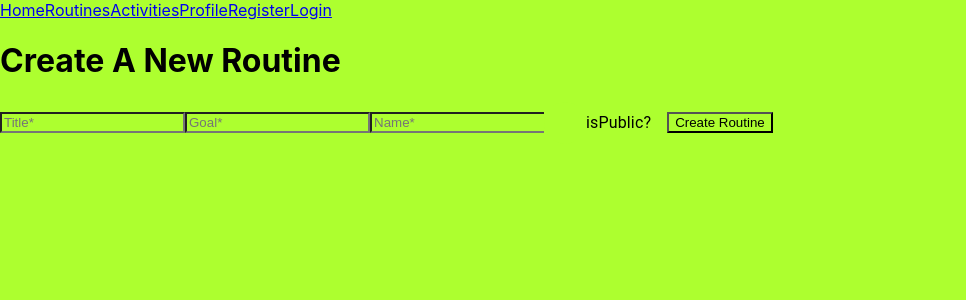
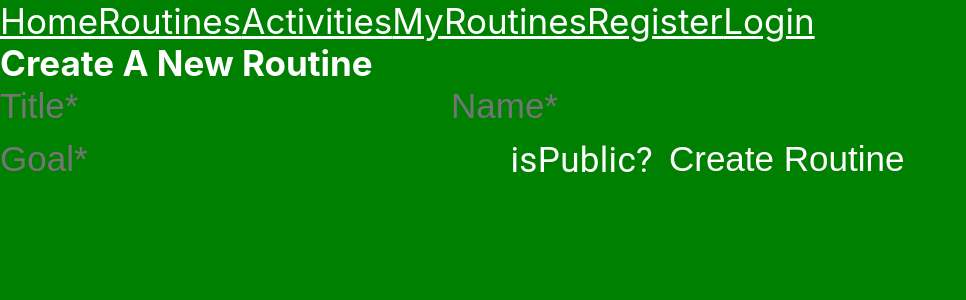
Before and after one commit to EthanLeRoi/UNIV_FitnessTrackr_Frontend, a React (Create React App) app: page /routines/create-routine in a window 1280 px wide. Shown: the top 300 px of the page, without its empty margins (0-966 px from the left). Built offline with nearby package versions, Linux system fonts and the light colour scheme; no server answers.

Commit message:
editing editRoutine

```diff
--- a/public/style.css
+++ b/public/style.css
@@ -1,7 +1,24 @@
-* {
-    background:greenyellow;
 
-}
+  * {
+    background-color: green;
+    color: white;
+    font-size: 35px;
+    word-spacing:  10%;
+    border: 0;
+    margin: 0;
+    padding: 0;
+    box-sizing: border-box;
+
+    background-repeat: no repeat;
+
+
+
+
+
+
+
+    }
+
 
 *button {
     background-color:darkslateblue;
@@ -12,3 +29,20 @@
     background-color:darkslateblue;
     color: white;
   }
+
+  .flex-container {
+    display: flex;
+    flex-direction: row;
+  }
+
+  .container {
+    display: flex;
+    flex-wrap: wrap;
+    justify-content: space-between;
+  }
+
+  .item {
+    flex: 0 32%;
+    height: 100px;
+    margin-bottom: 2%;
+  }
--- a/src/App.js
+++ b/src/App.js
@@ -11,7 +11,7 @@ import {
   Register,
   Routines,
   Home,
-  Profile,
+ MyRoutines,
   Navbar,
   CreateRoutine,
   EditRoutine
@@ -117,8 +117,8 @@ const App = () => {
 
 
 <Route
-          path='/profile'
-          element={<Profile
+          path='/my-routines'
+          element={<MyRoutines
           user={ user }
           />}
    />
--- a/src/api/index.js
+++ b/src/api/index.js
@@ -19,6 +19,7 @@ export const registerUser = async (username, password) => {
         return result;
     } catch (error) {
         console.log('error registering user')
+
     }
 }
 
@@ -30,10 +31,11 @@ export const loginUser = async (username, password) => {
                 'Content-Type': 'application/json'
             },
             body: JSON.stringify({
-                user: {
-                    username,
-                    password
-                }
+                // user: {
+                //     username,
+                //     password
+                // }
+                username, password
             })
         })
 
@@ -43,6 +45,7 @@ export const loginUser = async (username, password) => {
 
     } catch (ex) {
         console.log('error logging in user')
+
     }
 }
 
@@ -172,12 +175,14 @@ export const getRoutines = async () => {
 export const createRoutines = async (name, goal, isPublic) => {
    try { const response = await fetch(`${baseURL}/routines`, {
         method: "POST",
-        body: JSON.stringify({
+        body: JSON.stringify(
+            {
             name: name,
             goal: goal,
             isPublic: isPublic
             //true
-        })
+        }
+        )
     })
         const result = await response.json();
     return result;
--- a/src/components/Activities.js
+++ b/src/components/Activities.js
@@ -1,5 +1,75 @@
-import React from 'react';
+import React, { useState } from 'react';
+import { Link } from 'react-router-dom';
+import { deleteRoutineActivity } from '../api';
+import { Button, TextField, Typography } from '@mui/material';
+import ButtonGroup from '@mui/material/ButtonGroup';
 
-const Activities = ({ activities }) => {}
+const Activities = ({ activities, token }) => {
+const [searchTerm, setSearchTerm] = useState('');
 
+function activityMatches(activity, string) {
+    const{ title, goal} = activity;
+
+    if (title.toLowerCase().includes(string.toLowerCase()) || goal.toLowerCase().includes(string.toLowerCase())) {
+        return activity;
+    }
+
+}
+
+const filteredActivities = activities.filter(activity => activityMatches(activity, searchTerm));
+const activitiesToDisplay = searchTerm.length ? filteredActivities : activities;
+
+return (
+  <div className='outerDiv' id='outer div element'>
+     <div className='searchedActivity'>
+        <form onSubmit={(event) => {
+            event.preventDefault();
+        }}>
+          <TextField
+           type = 'text'
+           placeholder = 'Search'
+           onChange = {(event) => setSearchTerm(event.target.value)}
+          ></TextField>
+          <Button type='Search'>Search</Button>
+
+         </form>
+        </div>
+  {
+    activitiesToDisplay.map((activity) => {
+      const {name, goal, title, _id, isAuthor } = activity;
+      return (
+        <div className='postHolder' key={_id}>
+          <h3 className='postTitle'>{title}</h3>
+          <p className='postName'>Name: {name}</p>
+          <p className='postGoal'>Goal: {goal}</p>
+          {
+            isAuthor ? (
+              <>
+              <Typography align = 'left'>
+                  <ButtonGroup variant="contained">
+                      <Button className="post-buttons"><Link to={`/routines/edit-routines/${_id}`}>Edit</Link></Button>
+                      <Button className="post-buttons" onClick={()=> deleteRoutineActivity(token, _id)}>Delete</Button>
+                  </ButtonGroup>
+              </Typography>
+              </>
+            ) : (
+
+              <Typography align= 'left'>
+                                  <Button className="post-buttons" variant="contained"><Link to={`/routines/${_id}`}>View</Link></Button>
+              </Typography>
+
+            )
+
+          }
+        </div>
+
+      )
+    })
+  }
+</div>
+)
+
+
+
+}
 export default Activities;
--- a/src/components/CreateRoutine.js
+++ b/src/components/CreateRoutine.js
@@ -7,8 +7,9 @@ import FormControlLabel from '@mui/material/FormControlLabel';
 
 const CreateRoutine = ({ token, fetchRoutines, navigate }) => {
   const [title, setTitle] = useState("");
+  const [name, setName] = useState("");
+
   const [goal, setGoal] = useState("");
-  const [name, setName] = useState("");
   const [isPublic, setIsPublic] = useState(false);
 
 
@@ -41,17 +42,23 @@ const CreateRoutine = ({ token, fetchRoutines, navigate }) => {
             value={title}
             onChange={(event) => setTitle(event.target.value)}
           />
-          <input
-            type="text"
-            placeholder="Goal*"
-            value={goal}
-            onChange={(event) => setGoal(event.target.value)}
-          />
+
           <input
             type="text"
             placeholder="Name*"
             value={name}
             onChange={(event) => setName(event.target.value)}
+          />
+
+
+
+
+
+         <input
+            type="text"
+            placeholder="Goal*"
+            value={goal}
+            onChange={(event) => setGoal(event.target.value)}
           />
 
         <FormControlLabel control={<Checkbox type='checkbox'
--- a/src/components/EditRoutine.js
+++ b/src/components/EditRoutine.js
@@ -10,8 +10,9 @@ const EditRoutine = ({ routines, token, fetchRoutine, navigate }) => {
   const {title, name, goal, isPublic} = currentRoutine;
 
   const [newTitle, setNewTitle] = useState(title);
+  const [newName, setNewName] = useState(name);
+
   const [newGoal, setNewGoal] = useState(goal);
-  const [newName, setNewName] = useState(name);
   const [newIsPublic, setNewIsPublic] = useState(isPublic);
 
   async function editRoutine() {
@@ -19,6 +20,7 @@ const EditRoutine = ({ routines, token, fetchRoutine, navigate }) => {
       token: token,
       title: newTitle,
       name: newName,
+
     goal: newGoal,
     isPublic: newIsPublic,
     _id: routineID
@@ -40,12 +42,12 @@ const EditRoutine = ({ routines, token, fetchRoutine, navigate }) => {
       editRoutine();
       navigate('/routines')
     }}>
+
       <input className='editTitle'
         type='text'
         placeholder={title}
         onChange={(ev) => setNewTitle(ev.target.value)}
       />
-
 
 
       <input className='editName'
@@ -54,13 +56,12 @@ const EditRoutine = ({ routines, token, fetchRoutine, navigate }) => {
         onChange={(ev) => setNewName(ev.target.value)}
       />
 
-
-
-      <input className='editGoal'
+<input className='editGoal'
         type='text'
         placeholder={goal}
         onChange={(ev) => setNewGoal(ev.target.value)}
       />
+
 
       <input className='newisPublic'
         type='text'
--- a/src/components/Home.js
+++ b/src/components/Home.js
@@ -5,9 +5,7 @@ const Home = () => {
     return (
         <div>
             <h1>Welcome to Fitness Tracker!</h1>
-            <button>
-                <Link to='/routines/create-routine'>Add a Routine</Link>
-            </button>
+
         </div>
 
     )
--- a/src/components/Profile.js
+++ b/src/components/MyRoutines.js
@@ -2,7 +2,7 @@
 import React from 'react';
 // import {Link} from 'react-router-dom';
 
-const Profile = ({ user }) => {
+const MyRoutines = ({ user }) => {
   const messages = user.messages;
   const userID = user._id;
 
@@ -48,4 +48,4 @@ const Profile = ({ user }) => {
   )
 }
 
-export default Profile;
+export default MyRoutines;
--- a/src/components/Navbar.js
+++ b/src/components/Navbar.js
@@ -8,7 +8,7 @@ const Navbar = ({ logout, token }) => {
                 <Link to='/'>Home</Link>
                 <Link to='/routines'>Routines</Link>
                 <Link to='/activities'>Activities</Link>
-                <Link to='/profile'>Profile</Link>
+                <Link to='/my-routines'>MyRoutines</Link>
                 {
                     token ? (
                         <Link to='/' onClick={() => logout()}>Logout</Link>
--- a/src/components/Routines.js
+++ b/src/components/Routines.js
@@ -4,6 +4,9 @@ import { Link } from 'react-router-dom';
 import { deleteRoutine } from '../api';
 import { Button, TextField, Typography } from '@mui/material';
 import ButtonGroup from '@mui/material/ButtonGroup';
+
+//most likely need attachActivityToRoutine here
+//update routine activity
 
 
 const Routines = ({ routines, token }) => {
@@ -27,6 +30,9 @@ const Routines = ({ routines, token }) => {
        <div className='searchedRoutine'>
           <form onSubmit={(event) => {
               event.preventDefault();
+              <button>
+              <Link to='/routines/create-routine'>Add a Routine</Link>
+             </button>
           }}>
             <TextField
              type = 'text'
@@ -39,12 +45,14 @@ const Routines = ({ routines, token }) => {
           </div>
     {
       routinesToDisplay.map((routine) => {
-        const {name, goal, title, _id, isAuthor } = routine;
+        const {name, goal, description, duration, title, _id, isAuthor } = routine;
         return (
           <div className='postHolder' key={_id}>
             <h3 className='postTitle'>{title}</h3>
             <p className='postName'>Name: {name}</p>
             <p className='postGoal'>Goal: {goal}</p>
+            <p className='postDescription'>Description: {description}</p>
+            <p className='postDuration'>Duration: {duration}</p>
             {
               isAuthor ? (
                 <>
--- a/src/components/index.js
+++ b/src/components/index.js
@@ -3,7 +3,7 @@ export { default as Routines } from './Routines';
 export { default as Register } from './Register';
 export { default as Login } from './Login';
 export { default as Home } from './Home';
-export { default as Profile } from './Profile';
+export { default as MyRoutines} from './MyRoutines';
 export { default as Navbar } from './Navbar';
 export { default as CreateRoutine } from './CreateRoutine';
 export { default as EditRoutine} from './EditRoutine';
```
